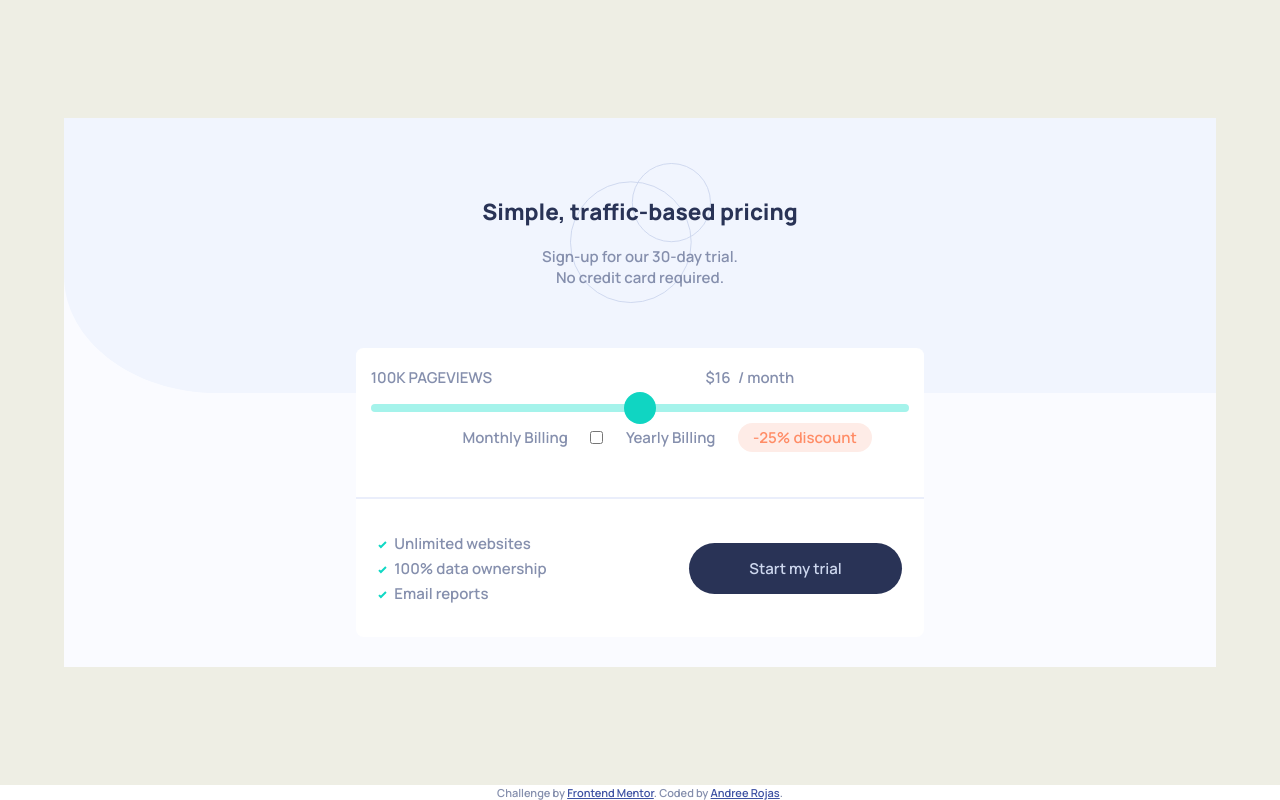
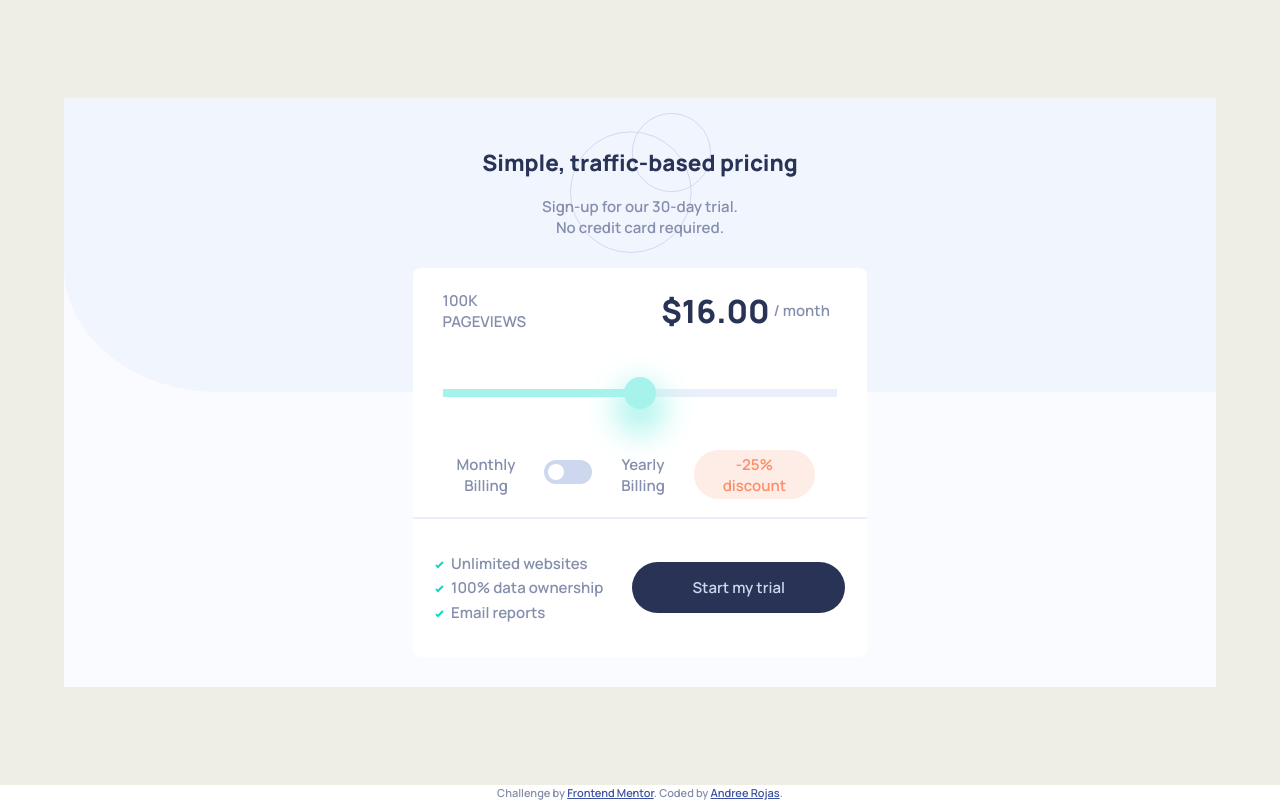
Before and after one commit to andreerojas/andreerojas-FrontEndMentor_Challenge_12, a plain HTML site: page index.html in a window 1280 px wide. Drawn offline with Linux system fonts and the light colour scheme.

Commit message:
active states added  and slider background function

```diff
--- a/app.js
+++ b/app.js
@@ -2,7 +2,7 @@ const numViews = document.querySelector('#num-views');
 const slider = document.querySelector('input[type="range"]');
 const price = document.querySelector('.price');
 const billingFreq = document.querySelector('.bill-frequency');
-const selector = document.querySelector('input[type="checkbox"');
+const selector = document.querySelector('input[type="checkbox"]');
 const inputs = document.querySelectorAll('input');
 const prices =
 [
@@ -19,21 +19,27 @@ function fillNumViews() {
 function fillPrice(){
     //selector checked means yearly billing
     if(selector.checked){
-        price.innerText = `$${prices[slider.value]["price"]*12*0.75} `;
+        price.innerText = `$${prices[slider.value]["price"]*12*0.75}.00`;
         billingFreq.innerText = "/ year";
     }
     else{
-        price.innerText = `$${prices[slider.value]["price"]} `;
+        price.innerText = `$${prices[slider.value]["price"]}.00`;
         billingFreq.innerText = "/ month";
     }
 
 }
 
+function styleSlider(){
+    let value = `${(slider.value-slider.min)/(slider.max-slider.min)*100}%`;
+    slider.style.background = `linear-gradient(to right, hsl(174, 77%, 80%) ${value}, hsl(224, 65%, 95%) ${value})`;
+}
+
 function fillData(){
     fillNumViews();
     fillPrice();
+    styleSlider();
+
 }
-
 
 for(let input of inputs){
     input.addEventListener('input', fillData);
--- a/index.html
+++ b/index.html
@@ -38,10 +38,18 @@
         <div class="interactive">
           <span id="num-views">100K Pageviews</span>
           <input type="range" name="views" id="viewsInput" min="0" max="4" step="1" value="2">
-          <span class="price">$16.00</span>
-          <span class="bill-frequency">/ month</span>
+          <div class="price-container">
+            <span class="price"></span>
+            <span class="bill-frequency">la la month</span>
+          </div>
+
           <span class="monthly">Monthly Billing</span>
-          <input type="checkbox" name="type-billing" id="typeBilling">
+
+          <div class="toggle-container">
+            <input type="checkbox" name="type-billing" id="typeBilling">
+            <label for="typeBilling" class="toggle"></label>
+          </div>
+
           <span class="yearly">Yearly Billing</span>
           <span class="discount">-25% <span class="alt-text">discount</span></span>
 
--- a/styles.css
+++ b/styles.css
@@ -34,6 +34,7 @@ section {
     padding: 1em 0.5em;
     display: grid;
     grid-template-rows: auto 1fr;
+    grid-template-columns: minmax(0, auto);
 }
 
 header {
@@ -42,7 +43,7 @@ header {
     background-repeat: no-repeat;
     background-position-x: center;
     padding: 1em;
-    margin: 2em 0;
+    margin: 0;
     display: grid;
     justify-items: center;
 }
@@ -50,13 +51,15 @@ header {
 h1 {
     font-weight: 800;
     color: hsl(227, 35%, 25%);
+    text-align: center;
 }
 
 .panel {
     background-color: white;
-    margin: 1em 0;
+    /* margin: 1em 0; */
     display: grid;
     grid-template-rows: 1fr auto;
+    grid-template-columns: minmax(0, auto);
     border-radius: 0.5em;
 }
 
@@ -74,15 +77,19 @@ input[type="range"] {
     grid-column: 1 / span 5;
 }
 
-.price {
-    grid-column: 1 / span 3;
-    justify-self: end;
+.price-container {
+    grid-column: 1 / -1;
+    justify-self: center;
     margin-right: 0.5em;
+    display: flex;
+    align-items: center;
 }
 
-.bill-frequency {
-    grid-column: 4 / span 2;
-    justify-self: start;
+.price {
+    font-size: 2rem;
+    color: hsl(227, 35%, 25%);
+    margin-right: 0.25rem;
+    font-weight: 800;
 }
 
 input[type="range"] {
@@ -93,58 +100,105 @@ input[type="range"] {
 
 input[type="range"]::-webkit-slider-thumb {
     -webkit-appearance: none;
-    background: hsl(174, 86%, 45%);
+    background: hsl(174, 77%, 80%);
     height: 2rem;
     width: 2rem;
     margin-top: -0.75rem;
     border-radius: 50%;
+    box-shadow: 0 1rem 2rem 0.5rem hsl(174, 77%, 80%);
 }
 
 input[type="range"]::-webkit-slider-runnable-track {
     -webkit-appearance: none;
-    background: hsl(174, 77%, 80%);
     height: 0.5rem;
     border-radius: 999px;
 }
 
 input[type="range"]::-moz-range-thumb {
     -webkit-appearance: none;
-    background: hsl(174, 86%, 45%);
-    height: 1rem;
-    width: 1rem;
-    margin-top: -0.25rem;
+    background: hsl(174, 77%, 80%);
+    height: 2rem;
+    width: 2rem;
+    margin-top: -0.75rem;
     border-radius: 50%;
+    box-shadow: 0 1rem 2rem 0.5rem hsl(174, 77%, 80%);
 }
 
 input[type="range"]::-moz-range-track {
     -webkit-appearance: none;
-    background: hsl(174, 77%, 80%);
     height: 0.5rem;
     border-radius: 999px;
 }
 
-input[type="checkbox"] {
-    margin: 0;
-    grid-column: 3;
+input[type="range"]:hover,
+input[type="range"]::-webkit-slider-thumb:hover,
+button:hover,
+.toggle{
+    cursor: grab;
+}
+input[type="range"]::-webkit-slider-thumb:hover {
+    background: hsl(174, 86%, 45%);
 }
 
+input[type="checkbox"] {
+    display: none;
+}
+
+button:hover{
+    color: white;
+}
+.toggle-container {
+    grid-column: 3;
+    position: relative;
+
+}
+
+.toggle {
+    width: 3rem;
+    height: 1.5rem;
+    border-radius: 999px;
+    background-color: hsl(223, 50%, 87%);
+    display: inline-block;
+    padding: 0.25rem;
+}
+
+.toggle::after {
+    content: "";
+    display: inline-block;
+    position: absolute;
+    width: 1rem;
+    height: 1rem;
+    border-radius: 50%;
+    background-color: white;
+}
+
+#typeBilling:checked~.toggle::after {
+    right: 0.25rem;
+}
+
+#typeBilling:checked + .toggle{
+    background-color: hsl(174, 86%, 45%);
+}
 .monthly {
     grid-column: 2;
+    text-align: center;
 }
 
 .yearly {
     grid-column: 4;
+    text-align: center;
 }
 
 #num-views {
     text-transform: uppercase;
 }
 
-.monthly,
-input[type="checkbox"],
+.discount,
+.toggle-container,
 .yearly {
-    margin-right: 0.5em;
+    margin-left: 0.5em;
     font-size: 1em;
+    justify-self: end;
 }
 
 .discount {
@@ -154,6 +208,7 @@ input[type="checkbox"],
     color: hsl(15, 100%, 70%);
     text-align: center;
     grid-column: 5;
+    justify-self: end;
 
 }
 
@@ -167,6 +222,7 @@ input[type="checkbox"],
     align-items: center;
     justify-content: space-between;
     border-top: 2px solid hsl(224, 65%, 95%);
+    width: 100%;
 }
 
 ul {
@@ -197,27 +253,26 @@ button {
 @media (min-width : 376px) {
     section {
         width: 90%;
-        height: 70%;
+        height: 75%;
     }
 
-    .panel {
-        margin: 1em 25%;
+    input[type="range"] {
+        grid-row: 2/ span 2;
     }
-
-    .interactive {}
 
     .CTA {
         flex-direction: row;
     }
 
     ul {
-        margin-left: 1.5em;
+        margin-left: 0.5em;
         margin-bottom: 2em;
         text-align: left;
     }
 
     button {
-        margin-right: 1.5em;
+        padding: 1em 2em;
+        margin-right: 0;
     }
 
     .alt-text {
@@ -229,24 +284,52 @@ button {
         justify-self: start;
     }
 
-    .price {
+    .price-container {
         grid-row: 1;
-        grid-column: 3/ span 2;
-        /* justify-self: end; */
+        grid-column: 4 / span 2;
+        justify-self: end;
     }
 
-    .bill-frequency {
-        grid-row: 1;
-        grid-column: 5/ span 1;
+    .discount,
+    .toggle-container,
+    .yearly {
+        margin-left: 1em;
     }
 
-    .monthly,
-    input[type="checkbox"],
-    .yearly {
+    .discount {
+        margin-right: 0em;
+    }
+}
+
+
+@media(min-width:750px) {
+    .panel {
+        margin: 1em 20%;
+    }
+
+    button {
+        padding: 1em 4em;
         margin-right: 1.5em;
     }
 
+    ul {
+        margin-left: 1.5em;
+        margin-bottom: 2em;
+        text-align: left;
+    }
+
+    .interactive {
+        margin: 1em 2em;
+    }
+
     .discount {
-        margin-right: 2.5em;
+        margin-right: 1.5em;
     }
 }
+
+
+@media(min-width:1200px) {
+    .panel {
+        margin: 1em 30%;
+    }
+}
```
Also changed, not shown: desktop-version.jpg (added), mobile-version.jpg (added), 2 other files.
